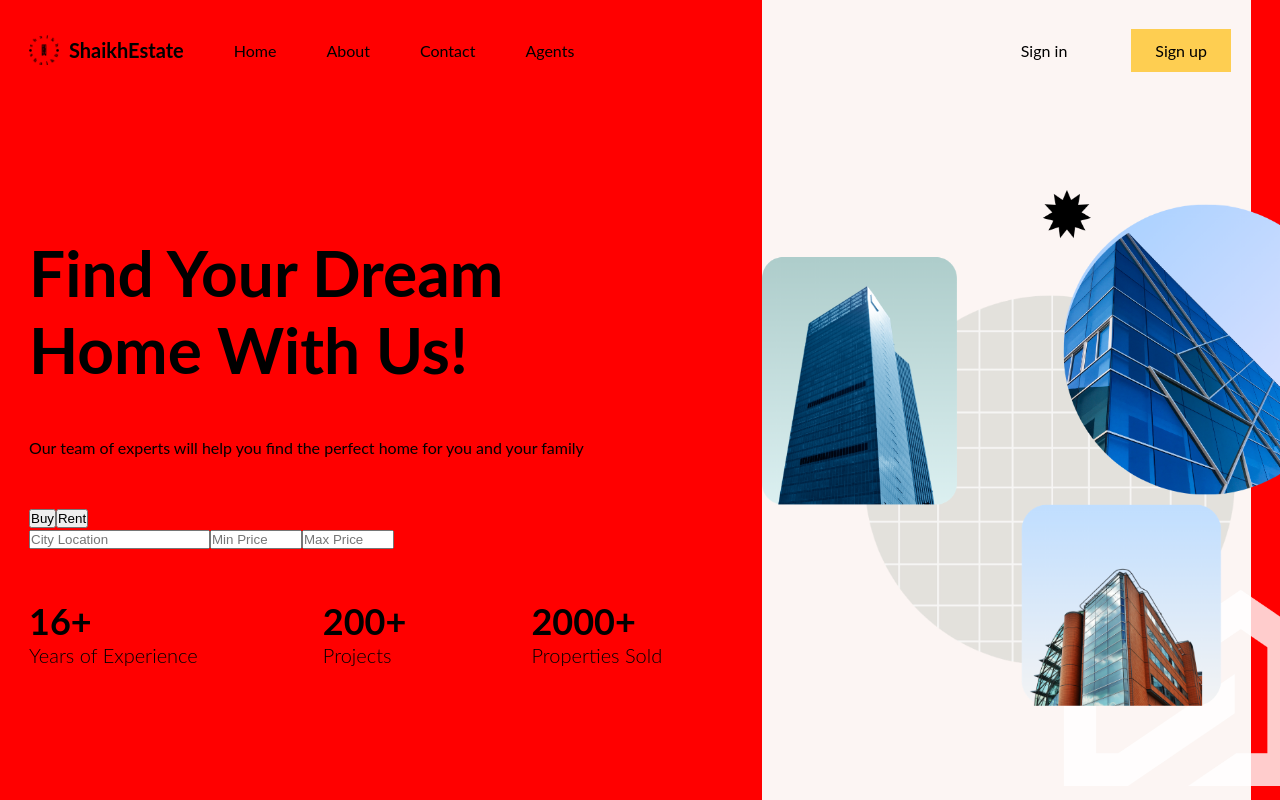
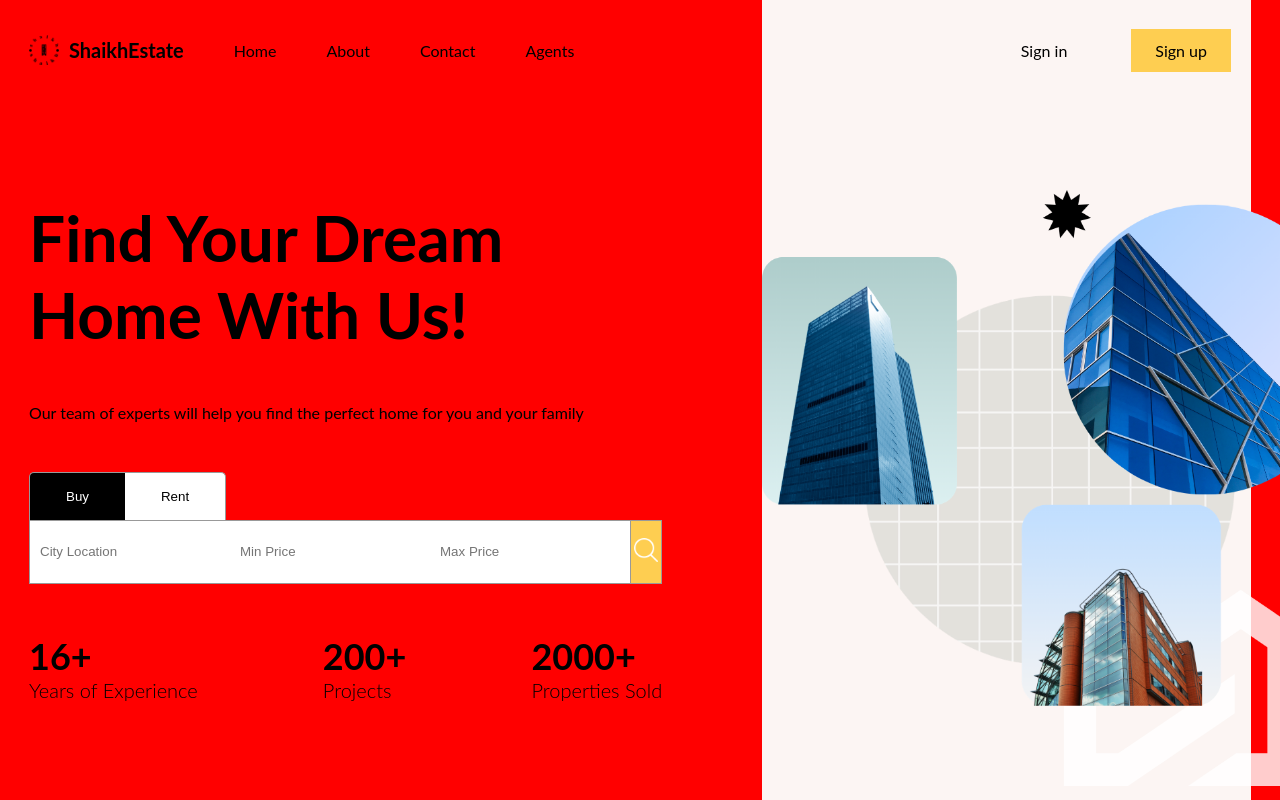
Before and after one commit to asifshaikh/RealEstate-Mern, a React (Vite) app in the folder client/: page / in a window 1280 px wide. Shown: the top 800 px of the page. Built offline with nearby package versions, Linux system fonts and the light colour scheme.

Commit message:
working on homepage

```diff
--- a/client/src/assets/components/searchbar/SearchBar.jsx
+++ b/client/src/assets/components/searchbar/SearchBar.jsx
@@ -1,11 +1,31 @@
 import './searchBar.scss';
+import { useState } from 'react';
+
+const types = ['Buy', 'Rent'];
 
 function SearchBar() {
+  const [query, setQuery] = useState({
+    type: 'Buy',
+    location: '',
+    minPrice: '',
+    maxPrice: '',
+  });
+
+  const switchType = (val) => {
+    setQuery((prev) => ({ ...prev, type: val }));
+  };
   return (
     <div className='searchBar'>
       <div className='type'>
-        <button>Buy</button>
-        <button>Rent</button>
+        {types.map((type) => (
+          <button
+            key={type}
+            onClick={() => switchType(type)}
+            className={query.type === type ? 'active' : ''}
+          >
+            {type}
+          </button>
+        ))}
       </div>
       <form>
         <input type='text' placeholder='City Location' name='location'></input>
@@ -23,6 +43,9 @@
           min={0}
           max={1000000}
         ></input>
+        <button>
+          <img src='src\assets\img\search.png' alt='' />
+        </button>
       </form>
     </div>
   );
--- a/client/src/assets/components/searchbar/searchBar.scss
+++ b/client/src/assets/components/searchbar/searchBar.scss
@@ -1,2 +1,50 @@
 .searchBar {
+  .type {
+    button {
+      padding: 16px 36px;
+      border: 1px solid #999;
+      cursor: pointer;
+      background-color: white;
+      border-bottom: none;
+
+      &.active {
+        background-color: black;
+        color: white;
+      }
+
+      &:first-child {
+        border-top-left-radius: 5px;
+        border-right: none;
+      }
+      &:last-child {
+        border-top-right-radius: 5px;
+        border-left: none;
+      }
+    }
+  }
+  form {
+    display: flex;
+    border: 1px solid #999;
+    justify-content: space-between;
+    height: 64px;
+    gap: 5;
+
+    input {
+      border: none;
+      padding: 0 10px;
+      width: 200px;
+    }
+    button {
+      border: none;
+      background-color: #fece51;
+      flex: 1;
+      cursor: pointer;
+      border-left: 1px solid #999;
+
+      img {
+        height: 24px;
+        width: 24px;
+      }
+    }
+  }
 }
```
Also changed, not shown: client/src/assets/img/search.png (added).
